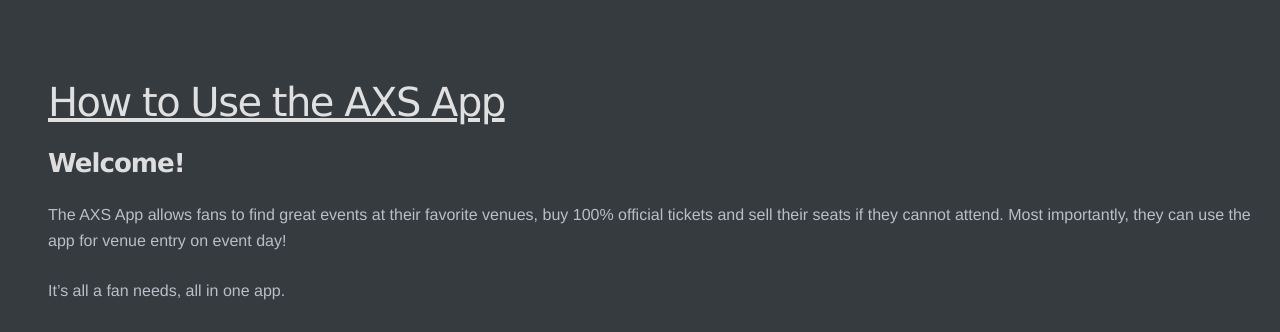
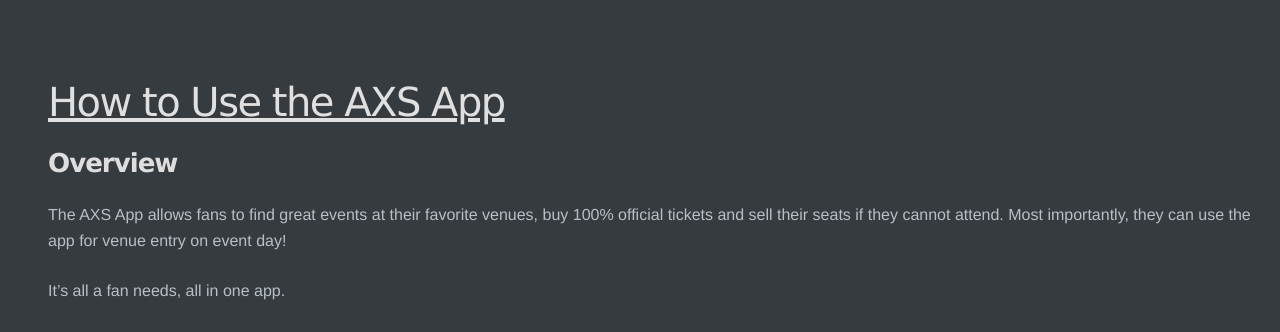
Before and after one commit to Jack-Walton/jack-walton.github.io, a Jekyll site: the page built from AXS/AXS_Assessment.md, in a window 1280 px wide. Shown: the top 332 px of the page. Built offline with Jekyll 4.4.1, drawn with Linux system fonts in a browser that asks for light colours.

Commit message:
Update AXS_Assessment.md

```diff
--- a/AXS/AXS_Assessment.md
+++ b/AXS/AXS_Assessment.md
@@ -2,7 +2,7 @@
 layout: AXS
 title: AXS Exercise
 ---
-## Welcome!
+## Overview
 
 The AXS App allows fans to find great events at their favorite venues, buy 100% official tickets and sell their seats if they cannot attend. Most importantly, they can use the app for venue entry on event day!
 
```
